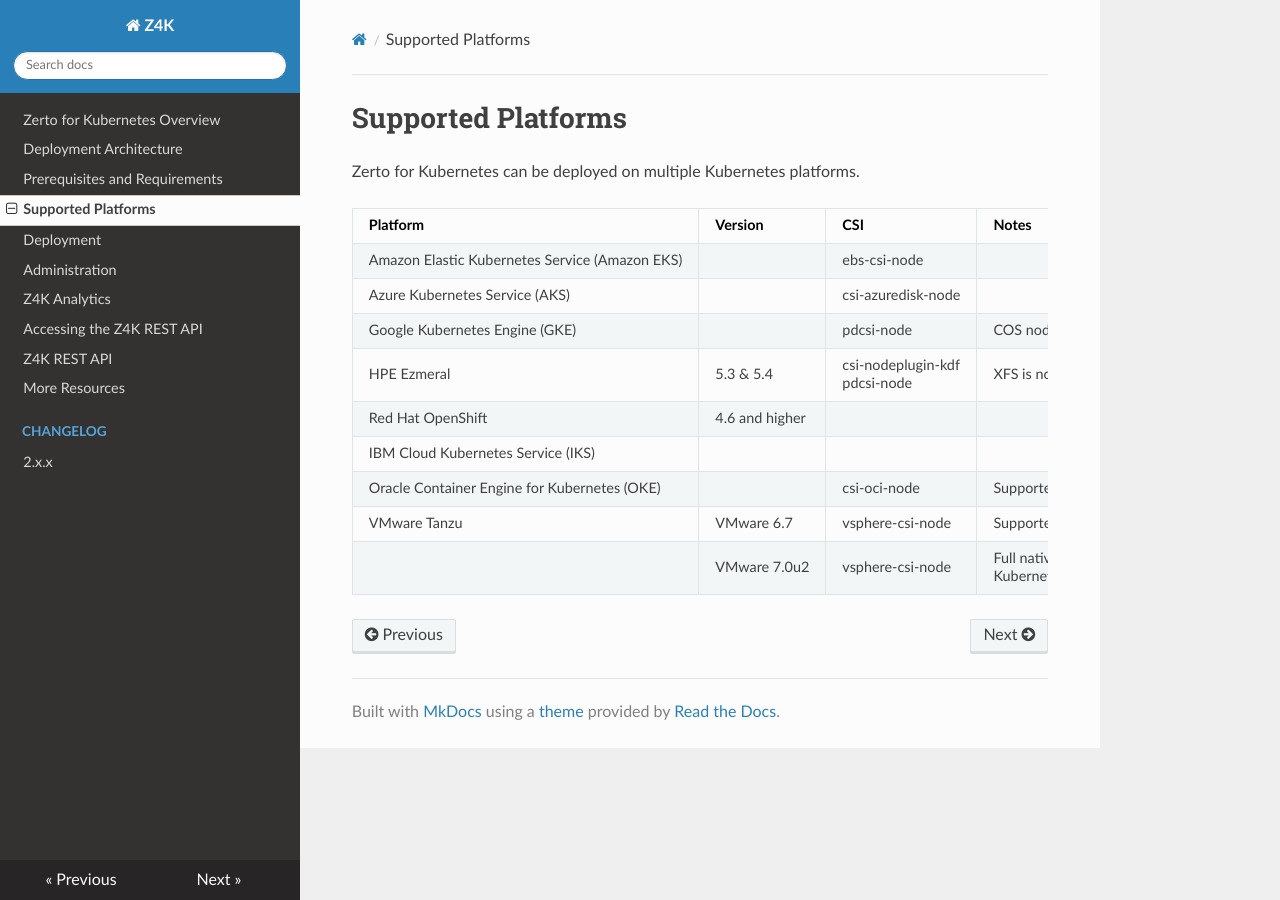
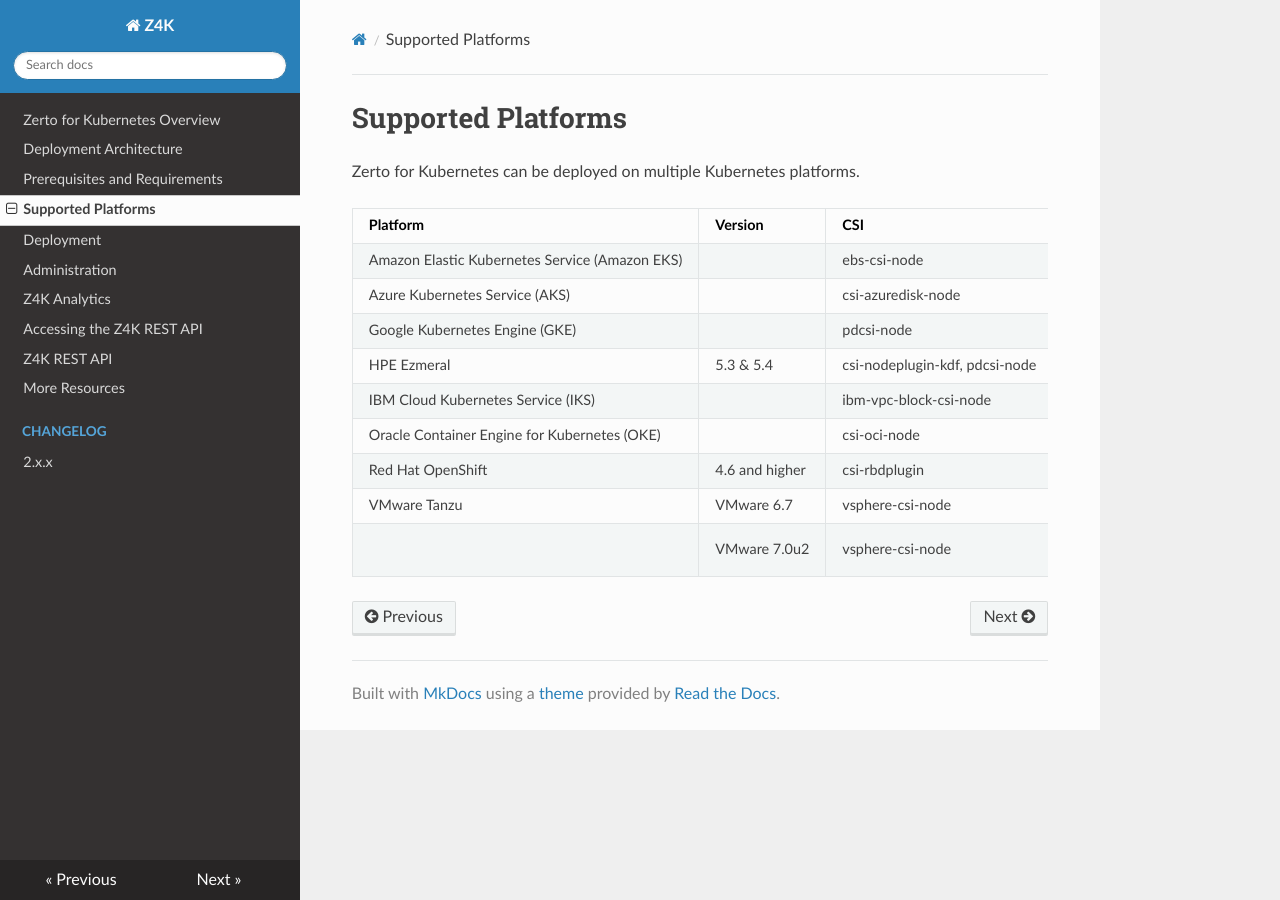
Before and after one commit to ZertoPublic/Z4K, an MkDocs documentation site: the page built from docs/SupportedPlatforms.md, in a window 1280 px wide. Built offline with MkDocs 1.6.1, drawn with Linux system fonts in a browser that asks for light colours.

Commit message:
Update SupportedPlatforms.md

```diff
--- a/docs/SupportedPlatforms.md
+++ b/docs/SupportedPlatforms.md
@@ -2,14 +2,14 @@
 
 Zerto for Kubernetes can be deployed on multiple Kubernetes platforms.
 
-| Platform                             | Version |CSI|Notes |
-| ------------------------------------ |--|--|------ |
-| Amazon Elastic Kubernetes Service (Amazon EKS)|  | ebs-csi-node |  |
-| Azure Kubernetes Service (AKS)|   | csi-azuredisk-node   |  |
-| Google Kubernetes Engine (GKE)|  | pdcsi-node | COS nodes are not supported. Therefore, Autopilot deployment is not supported.|  |
-| HPE Ezmeral	| 5.3 & 5.4	|csi-nodeplugin-kdf<br> pdcsi-node | XFS is not supported.|
-| Red Hat OpenShift | 4.6 and higher  | |  |  |
-| IBM Cloud Kubernetes Service (IKS) |  |  |  |
-| Oracle Container Engine for Kubernetes (OKE) |  |csi-oci-node  |Supported in combination with Rook. |
+| Platform                             | Version  |  CSI| Notes |
+| ------------------------------------ |--|--- |--- |
+| Amazon Elastic Kubernetes Service (Amazon EKS)|  | ebs-csi-node |   |
+| Azure Kubernetes Service (AKS)|   |  csi-azuredisk-node   |  |
+| Google Kubernetes Engine (GKE)|   | pdcsi-node | COS nodes are not supported. Therefore, Autopilot deployment is not supported.|  |
+| HPE Ezmeral | 5.3 & 5.4 |csi-nodeplugin-kdf, pdcsi-node| XFS is not supported. |
+| IBM Cloud Kubernetes Service (IKS) |  | ibm-vpc-block-csi-node |   |
+| Oracle Container Engine for Kubernetes (OKE) |   |csi-oci-node |Supported in combination with Rook. |
+| Red Hat OpenShift | 4.6 and higher  |csi-rbdplugin  |  |
 | VMware Tanzu  | VMware 6.7 | vsphere-csi-node |Supported in combination with Rook. |
-|   | VMware 7.0u2 | vsphere-csi-node |Full native support. <br> Kubernetes 1.19.9\1.20.5 or higher (CSI Block device support) on top of Tanzu Kubernetes Grid (TKG) is supported.  ||
+|   | VMware 7.0u2 |vsphere-csi-node |Full native support. <br> Kubernetes 1.19.9\1.20.5 or higher (CSI Block device support) on top of Tanzu Kubernetes Grid (TKG) is supported.  ||
```
